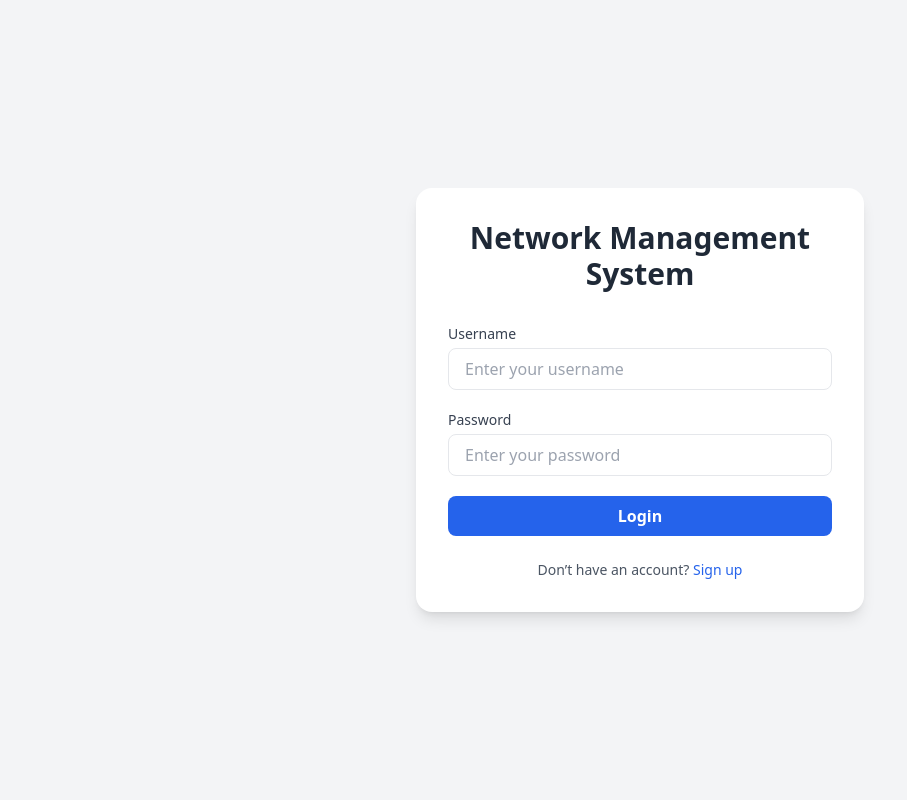
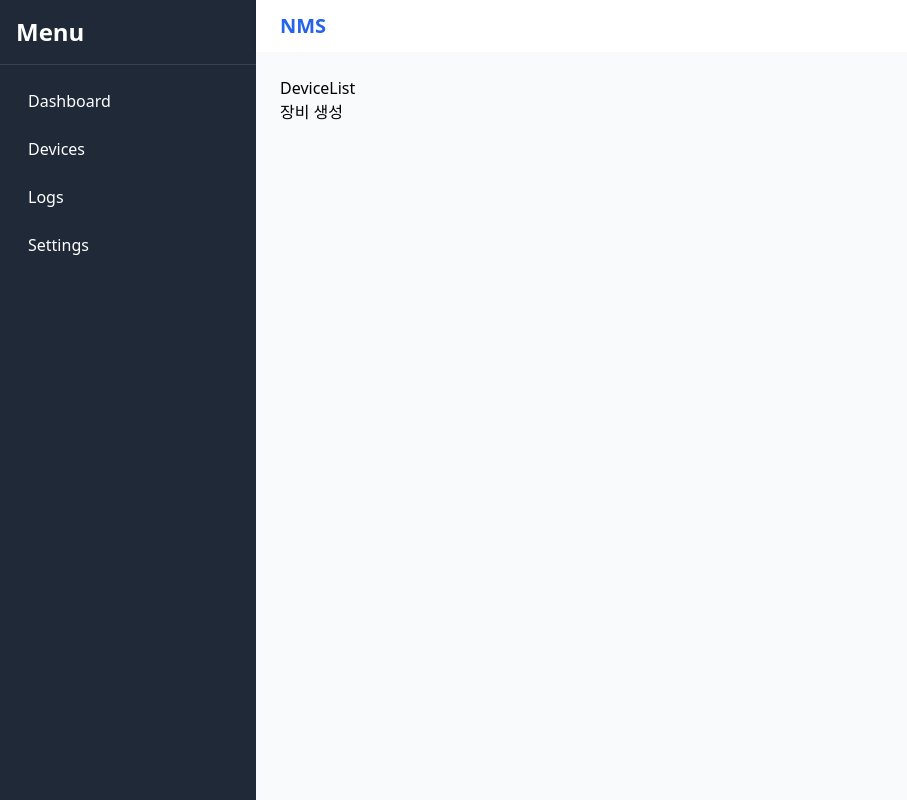
Before and after one commit to parkhb905/network-management-system-frontend, a React (Vite) app: page /devices in a window 1280 px wide. Before the commit this address led to /login. Shown: the whole page, without its empty margins (0-907 px from the left). Built offline with nearby package versions, Linux system fonts and the light colour scheme; no server answers; sample sign-in values are in the browser's storage.

Commit message:
회원탈퇴 기능 완료, 장비관리 작업중

```diff
--- a/src/App.jsx
+++ b/src/App.jsx
@@ -9,6 +9,8 @@ import { useDispatch } from 'react-redux';
 import { logout, setAuth } from './store/authSlice';
 import { getMyInfo } from './api/auth';
 import MyPage from './features/mypage/MyPage';
+import DeviceList from './features/devices/DeviceList';
+import DeviceForm from './features/devices/DeviceForm';
 
 export default function App() {
     const dispatch = useDispatch();
@@ -47,6 +49,9 @@ export default function App() {
                     <Route element={<PrivateRoute />}>
                         <Route path="/dashboard" element={<DashboardPage />} />
                         <Route path="/mypage" element={<MyPage />} />
+                        <Route path="/devices" element={<DeviceList />} />
+                        <Route path="/devices/new" element={<DeviceForm mode="create" />} />
+                        <Route path="/devices/:id" element={<DeviceForm mode="update" />} />
                     </Route>
 
                     {/* 이외 경로: 리다이렉트 */}
--- a/src/components/Navbar.jsx
+++ b/src/components/Navbar.jsx
@@ -13,7 +13,13 @@ export default function Navbar() {
 
     return (
         <nav className="flex items-center justify-between px-6 py-3 bg-white shadow">
-            <h1 className="text-xl font-bold text-blue-600">NMS Dashboard</h1>
+            <Link
+                to="/dashboard"
+                className="text-sm font-medium text-blue-600 hover:underline"
+            >
+                <h1 className="text-xl font-bold text-blue-600">NMS</h1>
+
+            </Link>
             <div className="flex items-center space-x-4">
                 {isAuthenticated && (
                     <>
--- a/src/features/auth/SignupPage.jsx
+++ b/src/features/auth/SignupPage.jsx
@@ -2,7 +2,7 @@ import { Link, useNavigate } from 'react-router-dom';
 import AuthLayout from '../../layouts/AuthLayout';
 import { useState } from 'react';
 import { signUp } from '@/api/auth';
-import { showError, showWarning } from '@/common/utils/toast';
+import { showError, showSuccess, showWarning } from '@/common/utils/toast';
 import { MESSAGES } from '@/common/constants/msg';
 import {
     emailFormat,
@@ -57,6 +57,7 @@ export default function SignupPage() {
             const result = await signUp(signUpForm);
 
             if (result.success) {
+                showSuccess('회원가입 완료되었습니다.');
                 navigate('/login');
             } else {
                 showError(MESSAGES.SERVER_ERROR);
--- a/src/features/dashboard/DashboardPage.jsx
+++ b/src/features/dashboard/DashboardPage.jsx
@@ -4,7 +4,7 @@ import React from 'react';
 const DashboardPage = () => {
     return (
         <MainLayout>
-            <h1 className="text-3xl font-bold">Dashboard</h1>
+            {/* <h1 className="text-3xl font-bold">Dashboard</h1> */}
         </MainLayout>
     );
 };
--- a/src/features/devices/DeviceForm.jsx
+++ b/src/features/devices/DeviceForm.jsx
@@ -0,0 +1,13 @@
+import MainLayout from "@/layouts/MainLayout";
+import { Link } from "react-router-dom";
+
+const DeviceForm = () => {
+    return (
+        <MainLayout>
+            <h1>DeviceForm</h1>
+            <Link to="/devices">리스트</Link>
+        </MainLayout>
+    )
+}
+
+export default DeviceForm;
--- a/src/features/devices/DeviceList.jsx
+++ b/src/features/devices/DeviceList.jsx
@@ -0,0 +1,13 @@
+import MainLayout from "@/layouts/MainLayout";
+import { Link } from "react-router-dom";
+
+const DeviceList = () => {
+    return (
+        <MainLayout>
+            <h1>DeviceList</h1>
+            <Link to="/devices/new">장비 생성</Link>
+        </MainLayout>
+    )
+}
+
+export default DeviceList;
--- a/src/features/mypage/MyPage.jsx
+++ b/src/features/mypage/MyPage.jsx
@@ -1,4 +1,4 @@
-import { updateUser } from '@/api/user';
+import { deleteUser, updateUser } from '@/api/user';
 import { MESSAGES } from '@/common/constants/msg';
 import { showError, showSuccess, showWarning } from '@/common/utils/toast';
 import { emailFormat, lengthBetween, validateForm } from '@/common/utils/validator';
@@ -84,7 +84,21 @@ const MyPage = () => {
         }
     };
 
-    const handleDelete = async () => { };
+    const handleDelete = async () => {
+        try {
+            const result = await deleteUser();
+
+            if(result.success) {
+                showSuccess('회원탈퇴 되었습니다.');
+                navigate("/");
+            } else {
+                showError(MESSAGES.SERVER_ERROR);
+            }
+        } catch(err) {
+            console.log('회원탈퇴 실패: ' + err);
+            showError(MESSAGES.SERVER_ERROR);
+        }
+    };
 
     return (
         <MainLayout>
```
Also changed, not shown: 1 other file (tests, documents, lock files or other folders).
